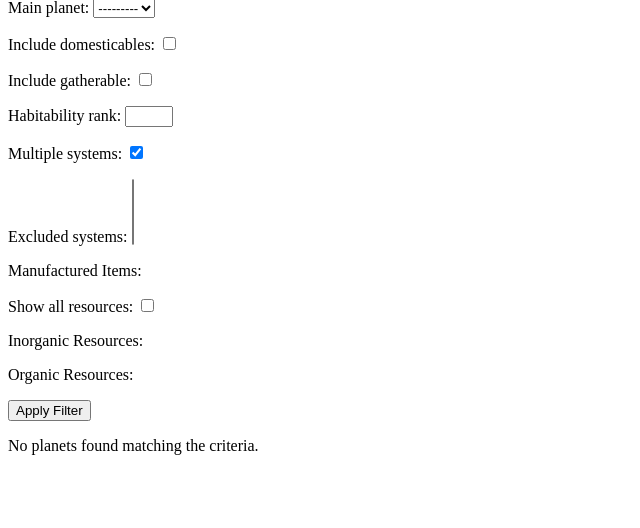
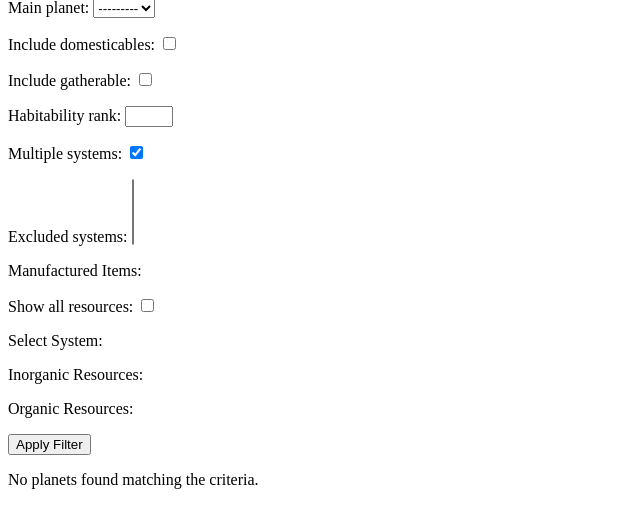
Before and after one commit to Adanessa/starfieldwebz, a Django app: page /planets/results/ in a window 1280 px wide. Shown: the part 81-609 px from the top of the page, without its empty margins (0-640 px from the left). Run offline with Django 5.2, Linux system fonts and the light colour scheme; data that the repository does not hold is empty.

Commit message:
added system resources

```diff
--- a/planets/forms.py
+++ b/planets/forms.py
@@ -16,6 +16,13 @@ class PlanetSearchForm(forms.Form):
         label="Manufactured Items"
     )
     show_all_resources = forms.BooleanField(required=False, initial=False)
+
+    selected_systems = forms.ModelMultipleChoiceField(
+        queryset=Systems.objects.all(),
+        widget=forms.CheckboxSelectMultiple,
+        required=False,
+        label="Select System"
+    )
 
     def __init__(self, *args, **kwargs):
         super().__init__(*args, **kwargs)
--- a/planets/models.py
+++ b/planets/models.py
@@ -29,6 +29,7 @@ class Planets(models.Model):
 
 class Systems(models.Model):
     name = models.CharField(unique=True, max_length=255, blank=True, null=True)
+    system_resources = models.TextField(blank=True, null=True)
 
     class Meta:
         managed = False
--- a/planets/templates/planets/search_results.html
+++ b/planets/templates/planets/search_results.html
@@ -7,10 +7,31 @@
     <h1>Search Results</h1>
     <form method="post" action="{% url 'planets:search_results' %}">
         {% csrf_token %}
+
+        <!-- Render the form fields automatically -->
         {{ form.as_p }}
+
+        <!-- Existing submit button -->
         <button type="submit">Apply Filter</button>
     </form>
 
+    <!-- Display system resources if available -->
+    {% if system_resources %}
+        <h2>System Resources</h2>
+        <ul>
+            {% for system, resources in system_resources.items %}
+                <li>{{ system }}:
+                    <ul>
+                        {% for resource in resources %}
+                            <li>{{ resource }}</li>
+                        {% endfor %}
+                    </ul>
+                </li>
+            {% endfor %}
+        </ul>
+    {% endif %}
+
+    <!-- Display planets info if available -->
     {% if planets_info %}
         <h2>Best Planets</h2>
         <ul>
--- a/planets/views.py
+++ b/planets/views.py
@@ -3,6 +3,18 @@ from .utils import map_chemical_symbols, map_display_names
 from .forms import PlanetSearchForm
 from .models import Planets, Systems, ManufacturedItem
 from collections import defaultdict
+
+def show_system_resources(selected_systems):
+    system_resources = {}
+    for system in selected_systems:
+        try:
+            system_instance = Systems.objects.get(name=system)
+            resources = system_instance.system_resources.split(', ') if system_instance.system_resources else []
+            system_resources[system_instance.name] = resources
+        except Systems.DoesNotExist:
+            continue
+    return system_resources
+
 
 def gather_materials(item_names):
     materials_needed = {}
@@ -82,6 +94,7 @@ def prepare_planet_info(selected_planets, combined_resources, show_all_resources
 def search_results(request):
     form = PlanetSearchForm(request.POST or None)
     planets_info = None
+    system_resources = None
 
     if form.is_valid():
         print("Form is valid")
@@ -92,6 +105,8 @@ def search_results(request):
         multiple_systems = cleaned_data['multiple_systems']
         show_all_resources = cleaned_data.get('show_all_resources', False)
         manufactured_items = cleaned_data['manufactured_items']
+        selected_systems = cleaned_data.get('selected_systems', [])
+        system_resources = show_system_resources(selected_systems)
 
         item_names = [item.item_name for item in manufactured_items]
         materials_from_items = gather_materials(item_names)
@@ -119,7 +134,8 @@ def search_results(request):
 
     context = {
         'form': form,
-        'planets_info': planets_info
+        'planets_info': planets_info,
+        'system_resources': system_resources,
     }
 
     return render(request, 'planets/search_results.html', context)
```
